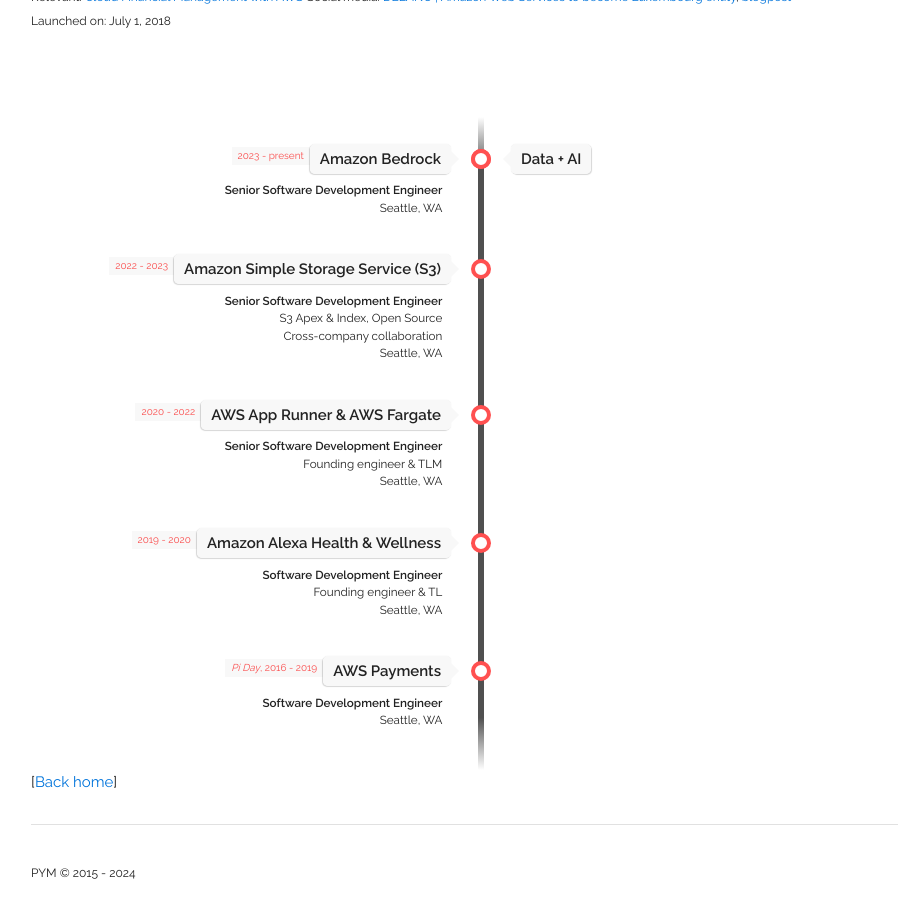
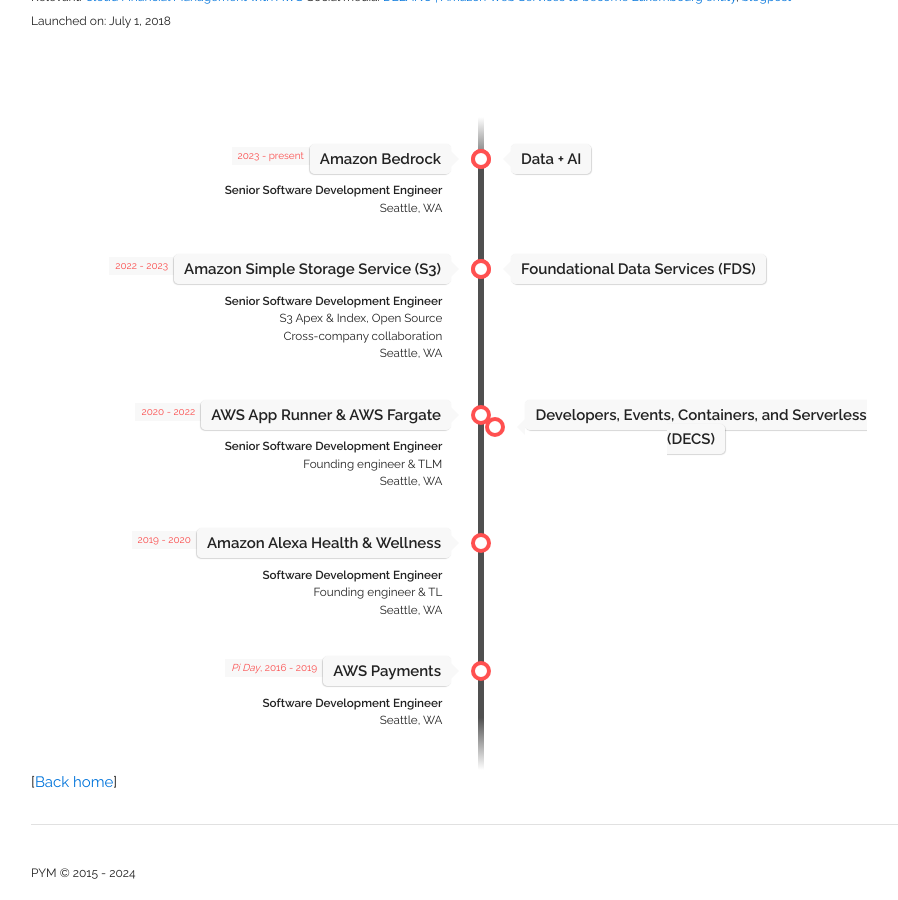
Before and after one commit to gfw001/gfw001.github.io, a Jekyll site: the page projects.html, which Jekyll copies as it is, in a window 1280 px wide and 900 px high, scrolled down 1235 px. Shown: the whole window, without its empty margins (159-1057 px from the left). Built offline with Jekyll 4.4.1, drawn with Linux system fonts in a browser that asks for light colours.

Commit message:
Update projects.html

```diff
--- a/projects.html
+++ b/projects.html
@@ -200,6 +200,11 @@
 		Seattle, WA
 	</div>
       </div>
+      <div class="direction-r">
+        <div class="flag-wrapper">
+          <span class="flag">Foundational Data Services (FDS)</span>
+        </div>
+      </div>
     </li>
 
     <li>
@@ -215,6 +220,11 @@
 		Founding engineer & TLM <br/>
 		Seattle, WA
 	</div>
+      </div>
+      <div class="direction-r">
+        <div class="flag-wrapper">
+          <span class="flag">Developers, Events, Containers, and Serverless (DECS)</span>
+        </div>
       </div>
     </li>
 
```
